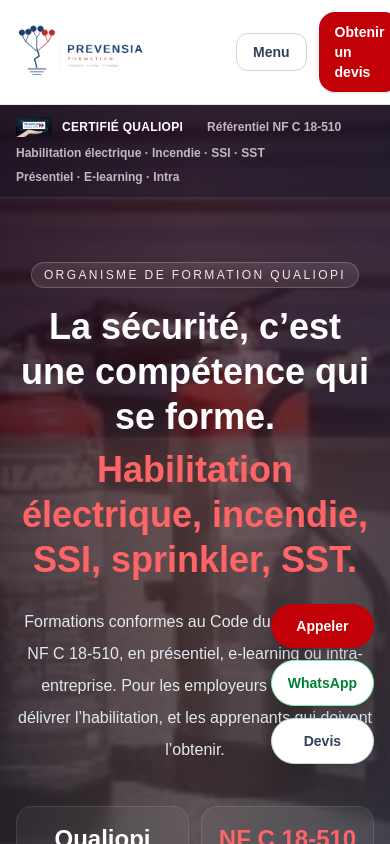
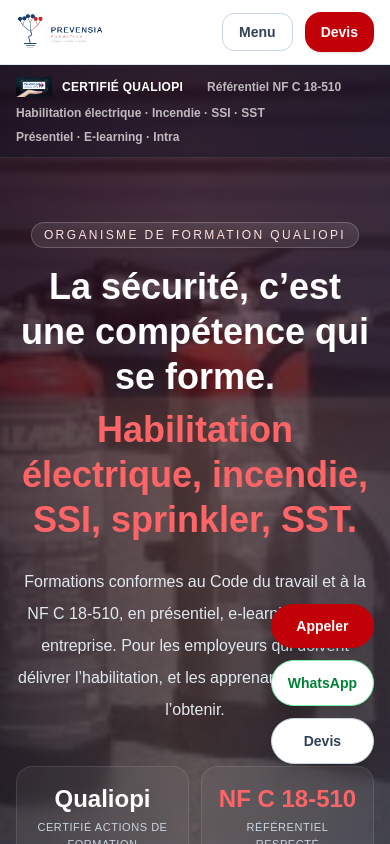
Before and after one commit to Saidh94/prevensia-elearning, a Next.js app: page / in a window 390 px wide. Shown: the top 844 px of the page. Built offline with nearby package versions, Linux system fonts and the light colour scheme; no server answers; the database is empty.

Commit message:
fix: header mobile - logo réduit + bouton devis raccourci sur petit écran

```diff
--- a/app/page.tsx
+++ b/app/page.tsx
@@ -269,7 +269,7 @@ export default function Home() {
               alt="Logo Prevensia Formation — Prévenir · Former · Protéger"
               width={420}
               height={109}
-              className="h-auto w-[220px] sm:w-[300px]"
+              className="h-auto w-[150px] sm:w-[220px] lg:w-[280px]"
               priority
             />
           </div>
@@ -405,7 +405,8 @@ export default function Home() {
               href="/demande-devis"
               className="rounded-2xl bg-red-700 px-4 py-2.5 text-sm font-semibold text-white shadow-sm transition hover:-translate-y-0.5 hover:bg-red-800"
             >
-              Obtenir un devis
+              <span className="sm:hidden">Devis</span>
+              <span className="hidden sm:inline">Obtenir un devis</span>
             </Link>
           </div>
         </div>
```
